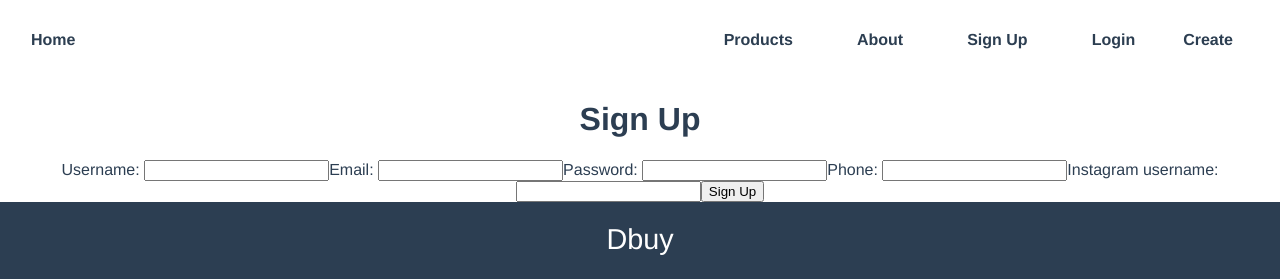
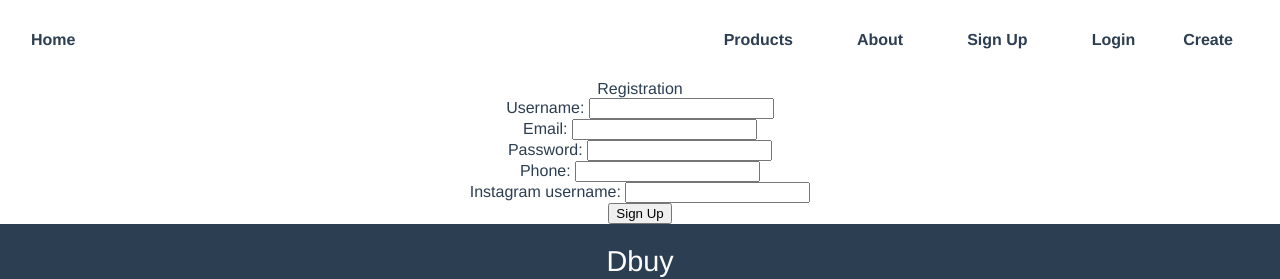
Before and after one commit to dipta3214/Dbuy-by-Abidur, a Vue app in the folder client/: page /signup in a window 1280 px wide. Shown: the top 279 px of the page. Built offline with nearby package versions, Linux system fonts and the light colour scheme; no server answers.

Commit message:
made some changes to forms

```diff
--- a/client/src/views/SignUp.vue
+++ b/client/src/views/SignUp.vue
@@ -1,17 +1,27 @@
 <template>
   <div class="signup">
-    <h1>Sign Up</h1>
+    <div>Registration</div>
     <form @submit.prevent="submitForm">
+      <div>
         <label for="username">Username: </label>
         <input type="text" name="username" v-model="username" />
+      </div>
+      <div>
         <label for="email">Email: </label>
         <input type="email" name="email" v-model="email" />
+      </div>
+      <div>
         <label for="password">Password: </label>
         <input type="password" name="password" v-model="password" />
+      </div>
+      <div>
         <label for="phone">Phone: </label>
         <input type="phone" name="phone" v-model="phone" />
+      </div>
+      <div>
         <label for="insta">Instagram username: </label>
         <input type="insta" name="insta" v-model="insta" />
+      </div>
       <button type="submit">Sign Up</button>
     </form>
   </div>
```
Lines whose indentation alone changed are shown as unchanged.
